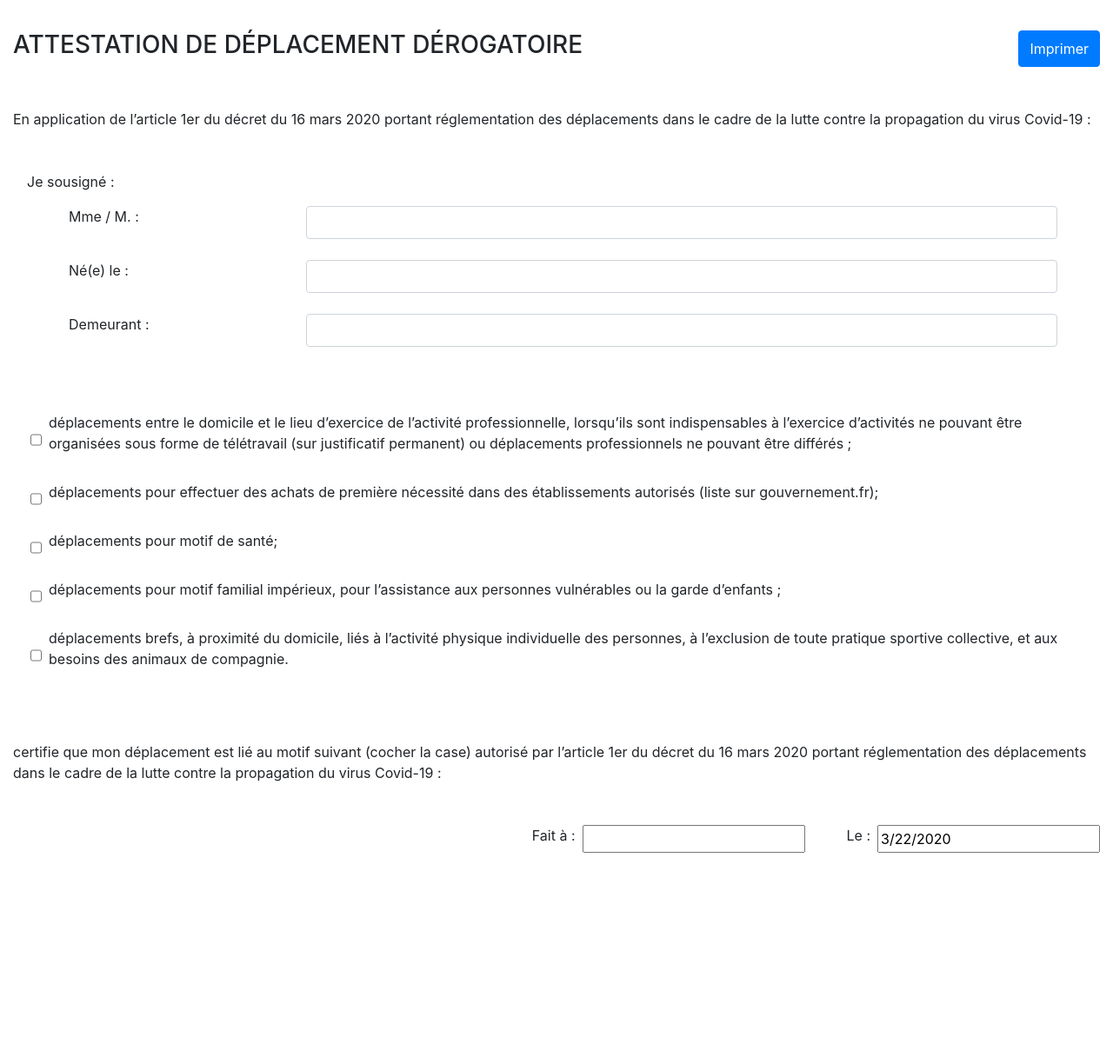
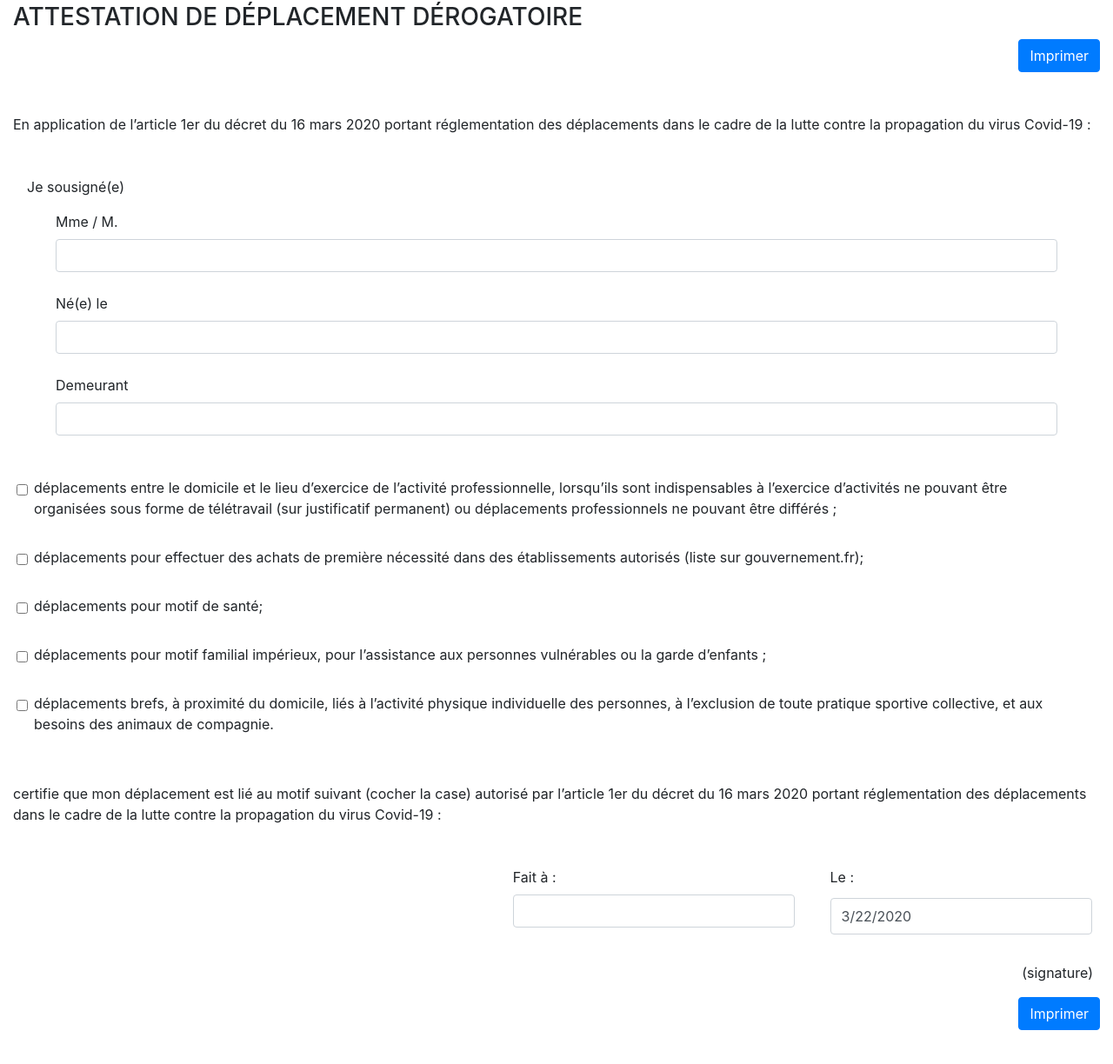
Before and after one commit to bouraine/coronavirus, a plain HTML site: page index.html in a window 1280 px wide. Shown: the part 106-1330 px from the top of the page at 87% size. Before the commit the page ends 1135 px from the top, so only its background shows below. Drawn offline with nearby package versions, Linux system fonts and the light colour scheme.

Commit message:
mobile version

```diff
--- a/index.html
+++ b/index.html
@@ -18,19 +18,28 @@
     <title>ATTESTATION DE DÉPLACEMENT DÉROGATOIRE</title>
   </head>
   <body class="container-fluid">
-    <div id="alert" class="alert alert-info mt-5 d-print-none small" role="alert" onclick="dismiss()">
-      <a href="#" class="close" data-dismiss="alert" aria-label="close">&times;</a>
+    <div
+      id="alert"
+      class="alert alert-info mt-5 d-print-none small"
+      role="alert"
+      onclick="dismiss()"
+    >
+      <a href="#" class="close" data-dismiss="alert" aria-label="close"
+        >&times;</a
+      >
       Nous utilisons les cookies afin de sauvegarder les dernières saisies sur
       votre machine. Les cookies sont des données qui sont téléchargés ou
       stockés sur votre ordinateur ou sur tout autre appareil.
     </div>
 
-    <div class="d-flex justify-content-between mt-5">
     <h3>ATTESTATION DE DÉPLACEMENT DÉROGATOIRE</h3>
+
+    <div class="d-flex justify-content-end">
       <button class="btn btn-primary d-print-none" onclick="printit()">
         Imprimer
       </button>
     </div>
+
     <p class="my-5">
       En application de l’article 1er du décret du 16 mars 2020 portant
       réglementation des déplacements dans le cadre de la lutte contre la
@@ -38,43 +47,43 @@
     </p>
 
     <div class="m-3">
-      <p>Je sousigné :</p>
+      <p>Je sousigné(e)</p>
       <div class="mx-5">
         <div class="form-group row mb-4">
-          <label class="col-3">Mme / M. : </label>
+          <label>Mme / M.</label>
           <input
             id="username"
             onchange="onChange('username', this.value)"
-            class="col form-control"
+            class="form-control"
             type="text"
           />
         </div>
 
         <div class="form-group row mb-4">
-          <label class="col-3">Né(e) le : </label>
+          <label>Né(e) le</label>
           <input
             id="birthdate"
             onchange="onChange('birthdate', this.value)"
-            class="col form-control"
+            class="form-control"
             type="text"
           />
         </div>
 
         <div class="form-group row">
-          <label class="col-3">Demeurant : </label>
+          <label>Demeurant</label>
           <input
             id="adress"
             onchange="onChange('adress', this.value)"
-            class="col form-control"
+            class="form-control"
             type="text"
           />
         </div>
       </div>
     </div>
 
-    <div style="margin: 75px 20px 75px 20px;">
+    <div class="mx-4 my-5">
       <div class="d-flex">
-        <input type="checkbox" class="mt-2 mr-2" />
+        <input type="checkbox" class="mt-2 mr-2 form-check-input" />
         <label>
           déplacements entre le domicile et le lieu d’exercice de l’activité
           professionnelle, lorsqu’ils sont indispensables à l’exercice
@@ -84,18 +93,18 @@
         >
       </div>
       <div class="d-flex mt-4">
-        <input type="checkbox" class="mt-2 mr-2" />
+        <input type="checkbox" class="mt-2 mr-2 form-check-input" />
         <label>
           déplacements pour effectuer des achats de première nécessité dans des
           établissements autorisés (liste sur gouvernement.fr);</label
         >
       </div>
       <div class="d-flex mt-4">
-        <input type="checkbox" class="mt-2 mr-2" />
+        <input type="checkbox" class="mt-2 mr-2 form-check-input" />
         <label> déplacements pour motif de santé;</label>
       </div>
       <div class="d-flex mt-4">
-        <input type="checkbox" class="mt-2 mr-2" />
+        <input type="checkbox" class="mt-2 mr-2 form-check-input" />
         <label>
           déplacements pour motif familial impérieux, pour l’assistance aux
           personnes vulnérables ou la garde d’enfants ;</label
@@ -103,7 +112,7 @@
       </div>
 
       <div class="d-flex mt-4">
-        <input type="checkbox" class="mt-2 mr-2" />
+        <input type="checkbox" class="mt-2 mr-2 form-check-input" />
         <label>
           déplacements brefs, à proximité du domicile, liés à l’activité
           physique individuelle des personnes, à l’exclusion de toute pratique
@@ -119,16 +128,30 @@
       propagation du virus Covid-19 :
     </p>
 
-    <div class="d-flex justify-content-end my-5">
-      <label class="mr-2">Fait à : </label>
+    <div class="d-flex mx-4 mt-5 mb-3 justify-content-end">
+      <div class="form-group row mb-4 mr-5">
+        <label for="location">Fait à : </label>
         <input
           id="location"
           onchange="onChange('location', this.value)"
-        class="mr-5"
+          class="form-control mr-2"
           type="text"
         />
-      <label class="mr-2">Le : </label>
-      <input id="date" type="text" value="" />
+      </div>
+      <div class="form-group row">
+        <label for="date">Le : </label>
+        <input class="form-control" id="date" type="text" value="" />
+      </div>
+    </div>
+
+    <div class="d-flex justify-content-end mr-2">
+      <p>(signature)</p>
+    </div>
+
+    <div class="d-flex justify-content-end mb-5">
+      <button class="btn btn-primary d-print-none" onclick="printit()">
+        Imprimer
+      </button>
     </div>
 
     <script>
```
Lines whose indentation alone changed are shown as unchanged.
